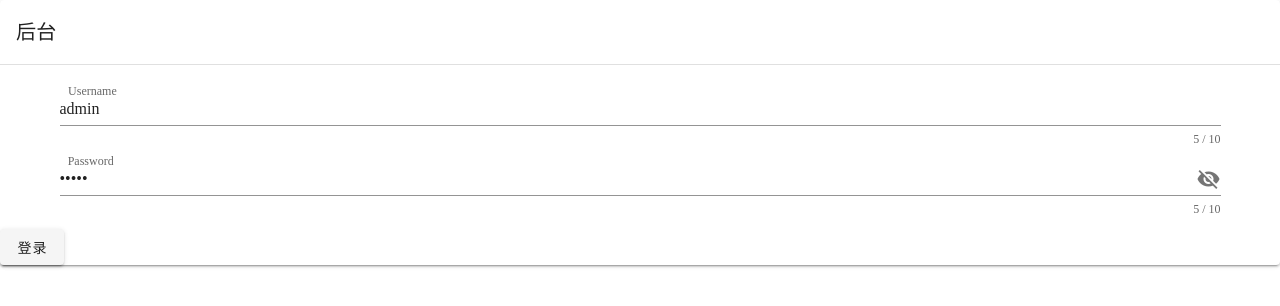
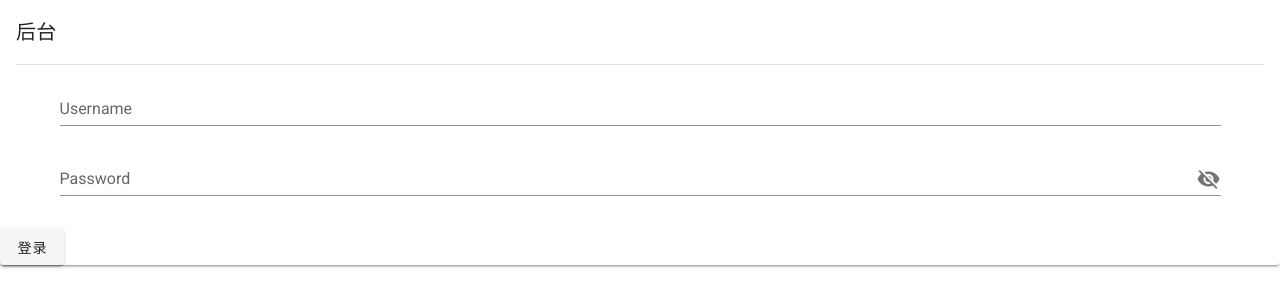
Before and after one commit to SleepDevil/financial-admin, a Vue app: page /#/login in a window 1280 px wide. Shown: the top 306 px of the page. Built offline with nearby package versions, Linux system fonts and the light colour scheme.

Commit message:
完成前后端jwt鉴权认证

```diff
--- a/src/App.vue
+++ b/src/App.vue
@@ -3,7 +3,3 @@
     <router-view></router-view>
   </div>
 </template>
-
-<script>
-
-</script>
--- /dev/null
+++ b/src/api/checkToken.js
@@ -0,0 +1,8 @@
+import request from './axiosInstance'
+
+export default async function checkToken() {
+  const token = window.localStorage.getItem('token')
+  if (!token) return { success: false }
+  const res = await request.post('/checktoken', { token })
+  return res.data
+}
--- a/src/components/Modify.vue
+++ b/src/components/Modify.vue
@@ -1,5 +1,8 @@
 <template>
   <div>
+    <v-snackbar app v-model="msg" color="success" absolute top timeout="1000"
+      >添加成功！</v-snackbar
+    >
     <v-form class="flex flex-wrap justify-between w-4/5 ml-20" ref="formRef">
       <v-select
         class="w-4 mr-8"
@@ -39,75 +42,67 @@
       ></v-text-field>
       <v-btn color="blue lighten-4" class="mt-3" @click="submit">提交</v-btn>
     </v-form>
-    <v-alert class="w-40 -top-36 left-1/2 z-20" type="success" v-model="msg"
-      >添加成功！</v-alert
-    >
   </div>
 </template>
 
 <script>
-import request from "../api/axiosInstance.js";
-import { setTimeout } from "timers";
+import request from '../api/axiosInstance.js'
 
 export default {
   data: () => ({
     // 指数合约
     zhishus: [
-      "KQ.i@SHFE.rb",
-      "KQ.i@SHFE.hc",
-      "KQ.i@SHFE.bu",
-      "KQ.i@SHFE.ru",
-      "KQ.i@SHFE.fu",
-      "KQ.i@SHFE.sp",
-      "KQ.i@SHFE.al",
-      "KQ.i@SHFE.zn",
-      "KQ.i@SHFE.ni",
-      "KQ.i@CZCE.ZC",
-      "KQ.i@CZCE.MA",
-      "KQ.i@CZCE.TA",
-      "KQ.i@CZCE.FG",
-      "KQ.i@CZCE.AP",
-      "KQ.i@CZCE.SA",
-      "KQ.i@DCE.p",
-      "KQ.i@DCE.i",
-      "KQ.i@DCE.m",
-      "KQ.i@DCE.a",
-      "KQ.i@DCE.c",
-      "KQ.i@DCE.v",
-      "KQ.i@DCE.eg",
-      "KQ.i@DCE.pp",
-      "KQ.i@DCE.eb",
-      "KQ.i@DCE.pg"
+      'KQ.i@SHFE.rb',
+      'KQ.i@SHFE.hc',
+      'KQ.i@SHFE.bu',
+      'KQ.i@SHFE.ru',
+      'KQ.i@SHFE.fu',
+      'KQ.i@SHFE.sp',
+      'KQ.i@SHFE.al',
+      'KQ.i@SHFE.zn',
+      'KQ.i@SHFE.ni',
+      'KQ.i@CZCE.ZC',
+      'KQ.i@CZCE.MA',
+      'KQ.i@CZCE.TA',
+      'KQ.i@CZCE.FG',
+      'KQ.i@CZCE.AP',
+      'KQ.i@CZCE.SA',
+      'KQ.i@DCE.p',
+      'KQ.i@DCE.i',
+      'KQ.i@DCE.m',
+      'KQ.i@DCE.a',
+      'KQ.i@DCE.c',
+      'KQ.i@DCE.v',
+      'KQ.i@DCE.eg',
+      'KQ.i@DCE.pp',
+      'KQ.i@DCE.eb',
+      'KQ.i@DCE.pg'
     ],
-    selectZhishu: "",
-    shorttermAverage: "",
-    longtermAverage: "",
-    mainContract: "",
-    orderNum: "",
-    rules: [v => !!v || "请输入内容"],
-    numRules: [v => !!v || "请输入内容", v => !isNaN(v) || "请输入数字"],
+    selectZhishu: '',
+    shorttermAverage: '',
+    longtermAverage: '',
+    mainContract: '',
+    orderNum: '',
+    rules: [v => !!v || '请输入内容'],
+    numRules: [v => !!v || '请输入内容', v => !isNaN(v) || '请输入数字'],
     msg: false
   }),
   methods: {
     async submit() {
-      let dataValid = this.$refs.formRef.validate();
-      console.log(dataValid);
-      if (!dataValid) return;
+      let dataValid = this.$refs.formRef.validate()
+      if (!dataValid) return
       let item = {
         zhishuheyue: this.selectZhishu,
         shorttermAverage: this.shorttermAverage,
         longtermAverage: this.longtermAverage,
         mainContract: this.mainContract,
         orderNum: this.orderNum
-      };
-      let res = await request.post("/items/add", item);
-      if (res.status === 200 && res.data.msg === "成功！") {
-        this.msg = true;
-        setTimeout(() => {
-          this.msg = false;
-        }, 2000);
+      }
+      let res = await request.post('/items/add', item)
+      if (res.status === 200 && res.data.msg === '成功！') {
+        this.msg = true
       }
     }
   }
-};
+}
 </script>
--- a/src/components/Row.vue
+++ b/src/components/Row.vue
@@ -28,7 +28,7 @@
 </template>
 
 <script>
-import request from "../api/axiosInstance.js";
+import request from '../api/axiosInstance.js'
 
 export default {
   props: {
@@ -56,15 +56,12 @@ export default {
         longtermAverage: this.longtermAverage,
         mainContract: this.mainContract,
         orderNum: this.orderNum
-      };
-      const res = await request.post("/items/delete", item);
+      }
+      const res = await request.post('/items/delete', item)
       if (res.status === 200) {
-        console.log("成功！");
       }
     }
   },
-  beforeMount() {
-    console.log(this.selectZhishu);
-  }
-};
+  beforeMount() {}
+}
 </script>
--- a/src/views/DashBoard.vue
+++ b/src/views/DashBoard.vue
@@ -1,16 +1,20 @@
 <template>
   <v-app>
-    <v-app-bar app color="blue lighten-3">
+    <v-snackbar v-model="toLogin" top timeout="1000"
+      >退出成功，即将返回登录页面！</v-snackbar
+    >
+    <v-snackbar app v-model="unAuthorized" top timeout="1000"
+      >请先登录！</v-snackbar
+    >
+    <v-snackbar app v-model="tokenExpire" top timeout="1000"
+      >登录已过期，请重新登录！</v-snackbar
+    >
+    <v-app-bar app color="blue lighten-3" class="pr-12">
       <v-app-bar-nav-icon @click.stop="drawer = !drawer"></v-app-bar-nav-icon>
       <v-spacer></v-spacer>
-      <v-btn icon>
-        <v-icon>mdi-magnify</v-icon>
-      </v-btn>
-      <v-btn icon>
-        <v-icon>mdi-filter</v-icon>
-      </v-btn>
-      <v-btn icon>
-        <v-icon>mdi-dots-vertical</v-icon>
+      <v-btn plain @click="logout">
+        <v-icon>mdi-account-arrow-left-outline</v-icon>
+        Logout
       </v-btn>
     </v-app-bar>
 
@@ -41,16 +45,47 @@
 </template>
 
 <script>
+import checkToken from '../api/checkToken'
+
 export default {
   data: () => ({
     drawer: false,
-    group: null
+    group: null,
+    toLogin: false,
+    unAuthorized: false,
+    tokenExpire: false
   }),
 
   watch: {
     group() {
-      this.drawer = false;
+      this.drawer = false
+    }
+  },
+  methods: {
+    logout() {
+      window.localStorage.removeItem('token')
+      this.toLogin = true
+      setTimeout(() => {
+        this.$router.push('/login')
+      }, 1000)
+    }
+  },
+  async beforeMount() {
+    const { success, msg } = await checkToken()
+    if (!success) {
+      if (msg) {
+        this.tokenExpire = true
+        setTimeout(() => {
+          this.$router.push('/login')
+          window.localStorage.removeItem('token')
+        }, 1000)
+      } else {
+        this.unAuthorized = true
+        setTimeout(() => {
+          this.$router.push('/login')
+        }, 1000)
+      }
     }
   }
-};
+}
 </script>
--- a/src/views/Login.vue
+++ b/src/views/Login.vue
@@ -1,24 +1,29 @@
 <template>
-  <div class="flex justify-center items-center mt-60">
-    <v-card class="w-1/5">
+  <div>
+    <v-app class="w-full">
+      <v-snackbar v-model="showErr" color="error" top timeout="1000"
+        >用户名或密码错误！</v-snackbar
+      >
+      <v-snackbar v-model="showSuccess" color="success" top
+        >登录成功！
+      </v-snackbar>
+      <v-card class="w-1/5 ml-1/2 transform -translate-x-1/2 mt-60">
         <v-card-title>后台</v-card-title>
 
         <v-divider class="mx-4"></v-divider>
 
-      <v-form v-model="valid">
+        <v-form v-model="valid" ref="formRef">
           <v-container>
             <v-text-field
               v-model="username"
-            :rules="nameRules"
-            :counter="10"
+              :rules="usernameRules"
               label="Username"
               required
             ></v-text-field>
 
             <v-text-field
               v-model="password"
-            :rules="nameRules"
-            :counter="10"
+              :rules="pwdRules"
               label="Password"
               required
               :type="pwdVisibility ? 'text' : 'password'"
@@ -32,26 +37,46 @@
           <v-btn @click="adminLogin">登录</v-btn>
         </div>
       </v-card>
+    </v-app>
   </div>
 </template>
 
 <script>
+import request from '../api/axiosInstance'
+
 export default {
   data: () => ({
     valid: false,
-    username: "admin",
-    password: "admin",
-    nameRules: [v => !!v || "Name is required"],
-    pwdVisibility: false
+    username: '',
+    password: '',
+    usernameRules: [v => !!v || '请输入用户名'],
+    pwdRules: [v => !!v || '请输入密码'],
+    pwdVisibility: false,
+    showErr: false,
+    showSuccess: false,
+    msg: false
   }),
 
   methods: {
-    adminLogin() {
-      if (this.username === "admin" && this.password === "admin") {
-        // this.$route.push('/dashboard')
-        console.log(this.$router.push("/dashboard/viewdata"));
+    async adminLogin() {
+      let dataValid = this.$refs.formRef.validate()
+      if (!dataValid) return
+      const res = await request.post('/login', {
+        username: this.username,
+        password: this.password
+      })
+      const { data } = res
+      if (!data.token) {
+        this.showErr = true
+        this.$refs.formRef.reset()
+        return
+      }
+      window.localStorage.setItem('token', data.token)
+      this.showSuccess = true
+      setTimeout(() => {
+        this.$router.push('/dashboard/viewdata')
+      }, 1000)
     }
   }
 }
-};
 </script>
--- a/src/views/ViewData.vue
+++ b/src/views/ViewData.vue
@@ -13,8 +13,9 @@
 </template>
 
 <script>
-import Row from "../components/Row.vue";
-import request from "../api/axiosInstance.js";
+import Row from '../components/Row.vue'
+import request from '../api/axiosInstance.js'
+import checkToken from '../api/checkToken'
 
 export default {
   components: { Row },
@@ -23,13 +24,16 @@ export default {
   }),
   methods: {
     async getData() {
-      const res = await request.get("/items/viewdata");
-      console.log(res.data);
-      this.totalData = res.data;
+      const res = await request.get('/items/viewdata')
+      this.totalData = res.data
     }
   },
-  beforeMount() {
-    this.getData();
+  async beforeMount() {
+    const { success } = await checkToken()
+    if(!success) {
+      return
+    }
+    this.getData()
   }
-};
+}
 </script>
--- a/tailwind.config.js
+++ b/tailwind.config.js
@@ -2,7 +2,11 @@ module.exports = {
   purge: ["./src/**/*.html", "./src/**/*.vue"],
   darkMode: false, // or 'media' or 'class'
   theme: {
-    extend: {}
+    extend: {
+      margin: {
+        "1/2": "50%"
+      }
+    }
   },
   variants: {
     extend: {}
```
Lines whose indentation alone changed are shown as unchanged.
